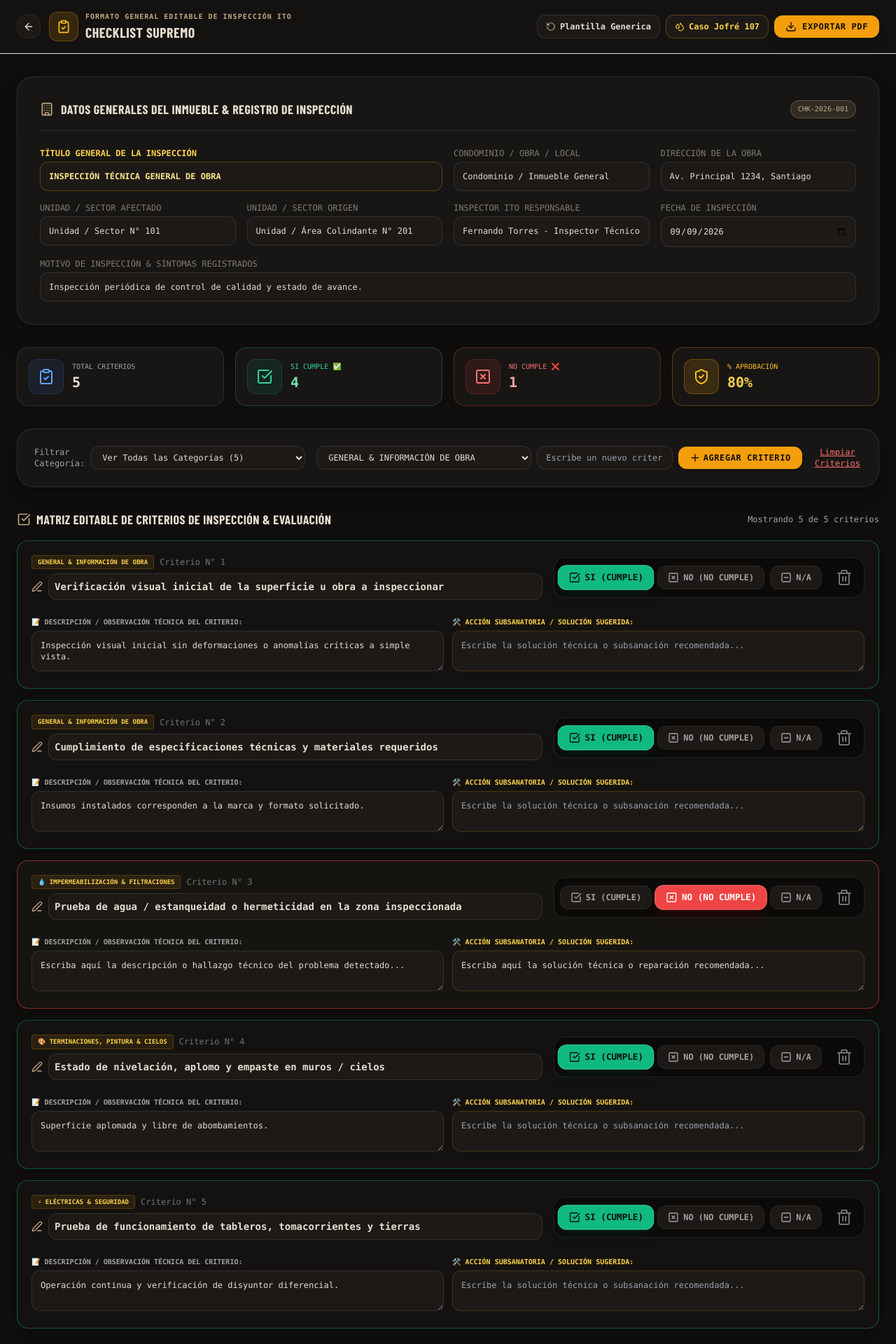
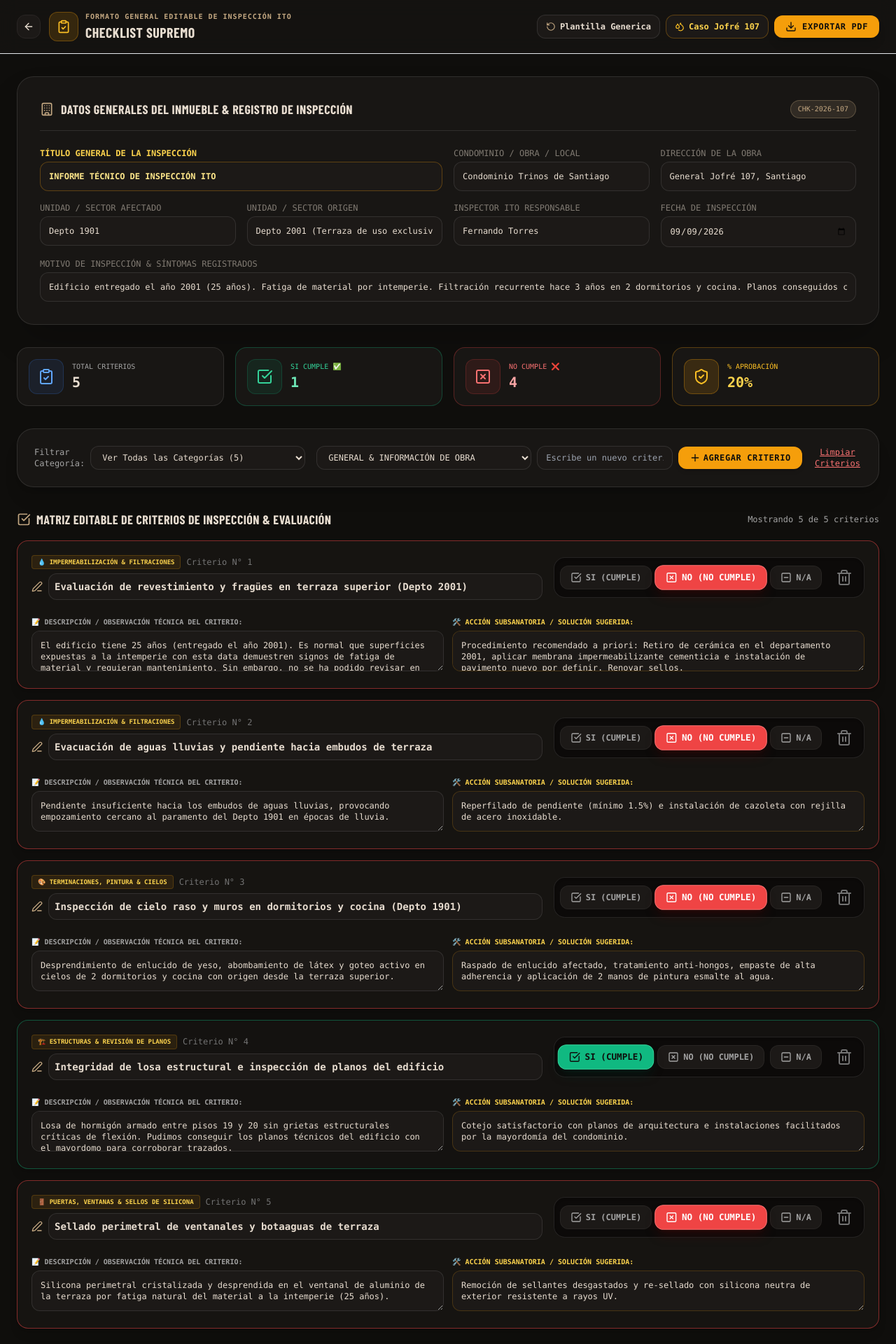
Before and after one commit to fernandomtorrest-maker/CONTRAPUNTO, a Next.js app in the folder contrapunto-web/: page /checklist-supremo in a window 1280 px wide. Shown: the top 1920 px of the page at 70% size. Built offline with nearby package versions, Linux system fonts and the light colour scheme; a web font is replaced by a local one.

Commit message:
feat: actualiza informe Jofré 107 con datos de 25 años, fatiga de material, planos y solucion a priori

```diff
--- a/contrapunto-web/components/sections/ChecklistSupremoSection.tsx
+++ b/contrapunto-web/components/sections/ChecklistSupremoSection.tsx
@@ -102,51 +102,60 @@ const JOFRE_TEMPLATE_ITEMS: ChecklistItem[] = [
   {
     id: 'chk-j1',
     category: '💧 IMPERMEABILIZACIÓN & FILTRACIONES',
-    item: 'Prueba de estanqueidad y sellado de friso/cerámico en terraza superior',
+    item: 'Evaluación de revestimiento y fragües en terraza superior (Depto 2001)',
     status: 'NO_CUMPLE',
-    observations: 'Falla recurrente en la membrana impermeabilizante y fragüe desgastado en terraza de uso exclusivo del Depto 2001.',
-    solution: 'Retiro de revestimiento cerámico dañado, retiro de fragüe existente, aplicación de membrana líquida de poliuretano de alto rendimiento y re-fragüe epóxico.'
+    observations: 'El edificio tiene 25 años (entregado el año 2001). Es normal que superficies expuestas a la intemperie con esta data demuestren signos de fatiga de material y requieran mantenimiento. Sin embargo, no se ha podido revisar en detalle la terraza por no contar con acceso a esta.',
+    solution: 'Procedimiento recomendado a priori: Retiro de cerámica en el departamento 2001, aplicar membrana impermeabilizante cementicia e instalación de pavimento nuevo por definir. Renovar sellos.'
   },
   {
     id: 'chk-j2',
     category: '💧 IMPERMEABILIZACIÓN & FILTRACIONES',
-    item: 'Evacuación de aguas lluvias y limpiamanos de terraza',
+    item: 'Evacuación de aguas lluvias y pendiente hacia embudos de terraza',
     status: 'NO_CUMPLE',
-    observations: 'Pendiente insuficiente hacia los embudos de aguas lluvias, provocando empozamiento cercano al paramento del Depto 1901.',
+    observations: 'Pendiente insuficiente hacia los embudos de aguas lluvias, provocando empozamiento cercano al paramento del Depto 1901 en épocas de lluvia.',
     solution: 'Reperfilado de pendiente (mínimo 1.5%) e instalación de cazoleta con rejilla de acero inoxidable.'
   },
   {
     id: 'chk-j3',
     category: '🎨 TERMINACIONES, PINTURA & CIELOS',
-    item: 'Inspección de cielo raso y muros en dormitorios (Depto 1901)',
+    item: 'Inspección de cielo raso y muros en dormitorios y cocina (Depto 1901)',
     status: 'NO_CUMPLE',
-    observations: 'Desprendimiento de enlucido de yeso, abombamiento de látex y goteo constante en cielo de dormitorio principal y dormitorio secundario.',
+    observations: 'Desprendimiento de enlucido de yeso, abombamiento de látex y goteo activo en cielos de 2 dormitorios y cocina con origen desde la terraza superior.',
     solution: 'Raspado de enlucido afectado, tratamiento anti-hongos, empaste de alta adherencia y aplicación de 2 manos de pintura esmalte al agua.'
   },
   {
     id: 'chk-j4',
-    category: '🏗️ ESTRUCTURAS & LOSAS',
-    item: 'Integridad estructural de losa de hormigón armado entre pisos 19 y 20',
+    category: '🏗️ ESTRUCTURAS & REVISIÓN DE PLANOS',
+    item: 'Integridad de losa estructural e inspección de planos del edificio',
     status: 'SI_CUMPLE',
-    observations: 'Losa estructural sin grietas críticas de flexión; la afectación es de carácter superficial por infiltración de agua lluvia superior.'
+    observations: 'Losa de hormigón armado entre pisos 19 y 20 sin grietas estructurales críticas de flexión. Pudimos conseguir los planos técnicos del edificio con el mayordomo para corroborar trazados.',
+    solution: 'Cotejo satisfactorio con planos de arquitectura e instalaciones facilitados por la mayordomía del condominio.'
+  },
+  {
+    id: 'chk-j5',
+    category: '🚪 PUERTAS, VENTANAS & SELLOS DE SILICONA',
+    item: 'Sellado perimetral de ventanales y botaaguas de terraza',
+    status: 'NO_CUMPLE',
+    observations: 'Silicona perimetral cristalizada y desprendida en el ventanal de aluminio de la terraza por fatiga natural del material a la intemperie (25 años).',
+    solution: 'Remoción de sellantes desgastados y re-sellado con silicona neutra de exterior resistente a rayos UV.'
   }
 ];
 
 export function ChecklistSupremoSection() {
   const [data, setData] = useState<InspectionData>({
-    tituloInspeccion: 'INSPECCIÓN TÉCNICA GENERAL DE OBRA',
-    condominio: 'Condominio / Inmueble General',
-    direccion: 'Av. Principal 1234, Santiago',
-    deptoAfectado: 'Unidad / Sector N° 101',
-    deptoOrigen: 'Unidad / Área Colindante N° 201',
-    antiguedadSintomas: 'Inspección periódica de control de calidad y estado de avance.',
-    inspector: 'Fernando Torres - Inspector Técnico ITO',
+    tituloInspeccion: 'INFORME TÉCNICO DE INSPECCIÓN ITO',
+    condominio: 'Condominio Trinos de Santiago',
+    direccion: 'General Jofré 107, Santiago',
+    deptoAfectado: 'Depto 1901',
+    deptoOrigen: 'Depto 2001 (Terraza de uso exclusivo)',
+    antiguedadSintomas: 'Edificio entregado el año 2001 (25 años). Fatiga de material por intemperie. Filtración recurrente hace 3 años en 2 dormitorios y cocina. Planos conseguidos con mayordomo.',
+    inspector: 'Fernando Torres',
     fecha: new Date().toISOString().split('T')[0],
-    numeroReporte: 'CHK-2026-001',
-    dictamenGeneral: 'Se ha realizado el levantamiento técnico correspondiente. Los criterios marcados como NO CUMPLE requieren subsanación técnica inmediata según las observaciones detalladas.'
+    numeroReporte: 'CHK-2026-107',
+    dictamenGeneral: 'El edificio tiene 25 años. Entregado el año 2001. Es normal que superficies expuestas a la intemperie con esta data demuestren signos de fatiga de material y requieran mantenimiento.\n\nEl procedimiento recomendado a priori, sin todavía revisar en detalle la terraza por no contar con acceso a esta, es retiro de cerámica en el departamento 2001, aplicar membrana impermeabilizante cementicia e instalación de pavimento nuevo por definir. Renovar sellos.\n\nNota: Pudimos conseguir los planos con el mayordomo.'
   });
 
-  const [items, setItems] = useState<ChecklistItem[]>(GENERIC_TEMPLATE_ITEMS);
+  const [items, setItems] = useState<ChecklistItem[]>(JOFRE_TEMPLATE_ITEMS);
   const [selectedCategoryFilter, setSelectedCategoryFilter] = useState<string>('TODAS');
   const [customItemText, setCustomItemText] = useState('');
   const [customCategory, setCustomCategory] = useState(DEFAULT_CATEGORIES[0]);
@@ -172,16 +181,16 @@ export function ChecklistSupremoSection() {
   // Cargar Caso Real Jofré 107
   const handleLoadJofreCase = () => {
     setData({
-      tituloInspeccion: 'DIAGNÓSTICO TÉCNICO DE FILTRACIÓN EN TERRAZA',
+      tituloInspeccion: 'INFORME TÉCNICO DE INSPECCIÓN ITO',
       condominio: 'Condominio Trinos de Santiago',
       direccion: 'General Jofré 107, Santiago',
-      deptoAfectado: 'Depto 1901 (Propietarios: Padres del Solicitante)',
+      deptoAfectado: 'Depto 1901',
       deptoOrigen: 'Depto 2001 (Terraza de uso exclusivo)',
-      antiguedadSintomas: '3 años con filtración constante en épocas de lluvia. Goteo visible en dormitorio principal y daños en cocina.',
-      inspector: 'Fernando Torres - Inspector Técnico ITO',
+      antiguedadSintomas: 'Edificio entregado el año 2001 (25 años). Fatiga de material por intemperie. Filtración recurrente hace 3 años en 2 dormitorios y cocina. Planos conseguidos con mayordomo.',
+      inspector: 'Fernando Torres',
       fecha: new Date().toISOString().split('T')[0],
-      numeroReporte: 'CHK-JOFRE-107',
-      dictamenGeneral: 'Diagnóstico Confirmado: La patología responde a percolación de agua lluvia a través de las juntas de dilatación y fragües fracturados en la terraza superior del Depto 2001, afectando directamente la losa del Depto 1901.'
+      numeroReporte: 'CHK-2026-107',
+      dictamenGeneral: 'El edificio tiene 25 años. Entregado el año 2001. Es normal que superficies expuestas a la intemperie con esta data demuestren signos de fatiga de material y requieran mantenimiento.\n\nEl procedimiento recomendado a priori, sin todavía revisar en detalle la terraza por no contar con acceso a esta, es retiro de cerámica en el departamento 2001, aplicar membrana impermeabilizante cementicia e instalación de pavimento nuevo por definir. Renovar sellos.\n\nNota: Pudimos conseguir los planos con el mayordomo.'
     });
     setItems(JOFRE_TEMPLATE_ITEMS);
   };
@@ -410,7 +419,12 @@ export function ChecklistSupremoSection() {
       const dictamenLines = doc.splitTextToSize(data.dictamenGeneral, pageWidth - 30);
       doc.text(dictamenLines, 15, finalY + 5);
 
-      const firmasY = finalY + 28;
+      const dictamenHeight = dictamenLines.length * 4.5;
+      let firmasY = finalY + 8 + dictamenHeight + 12;
+      if (firmasY + 15 > 280) {
+        doc.addPage();
+        firmasY = 40;
+      }
 
       // Cuadro de Firma Inspector
       doc.setDrawColor(200);
```
